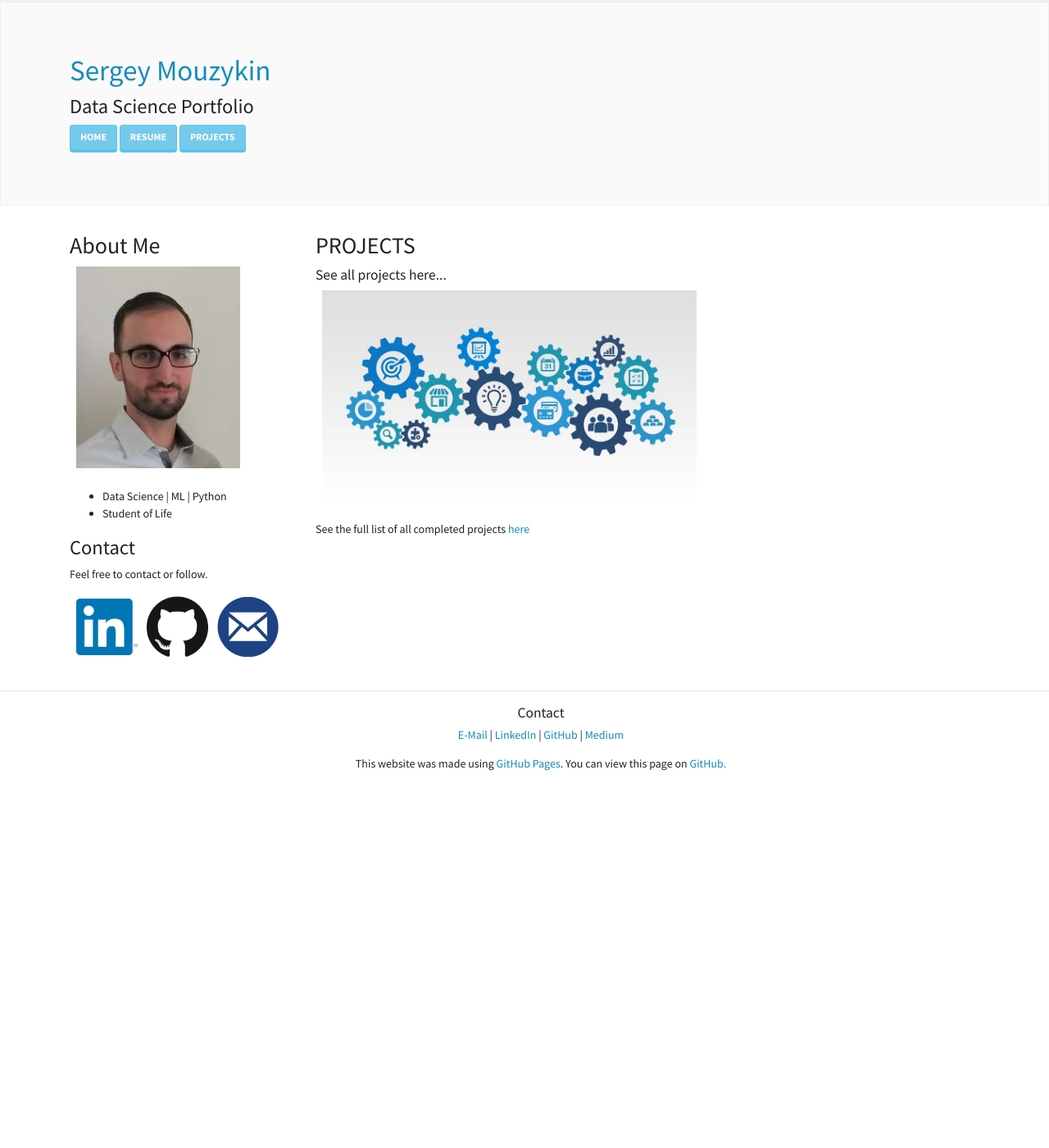
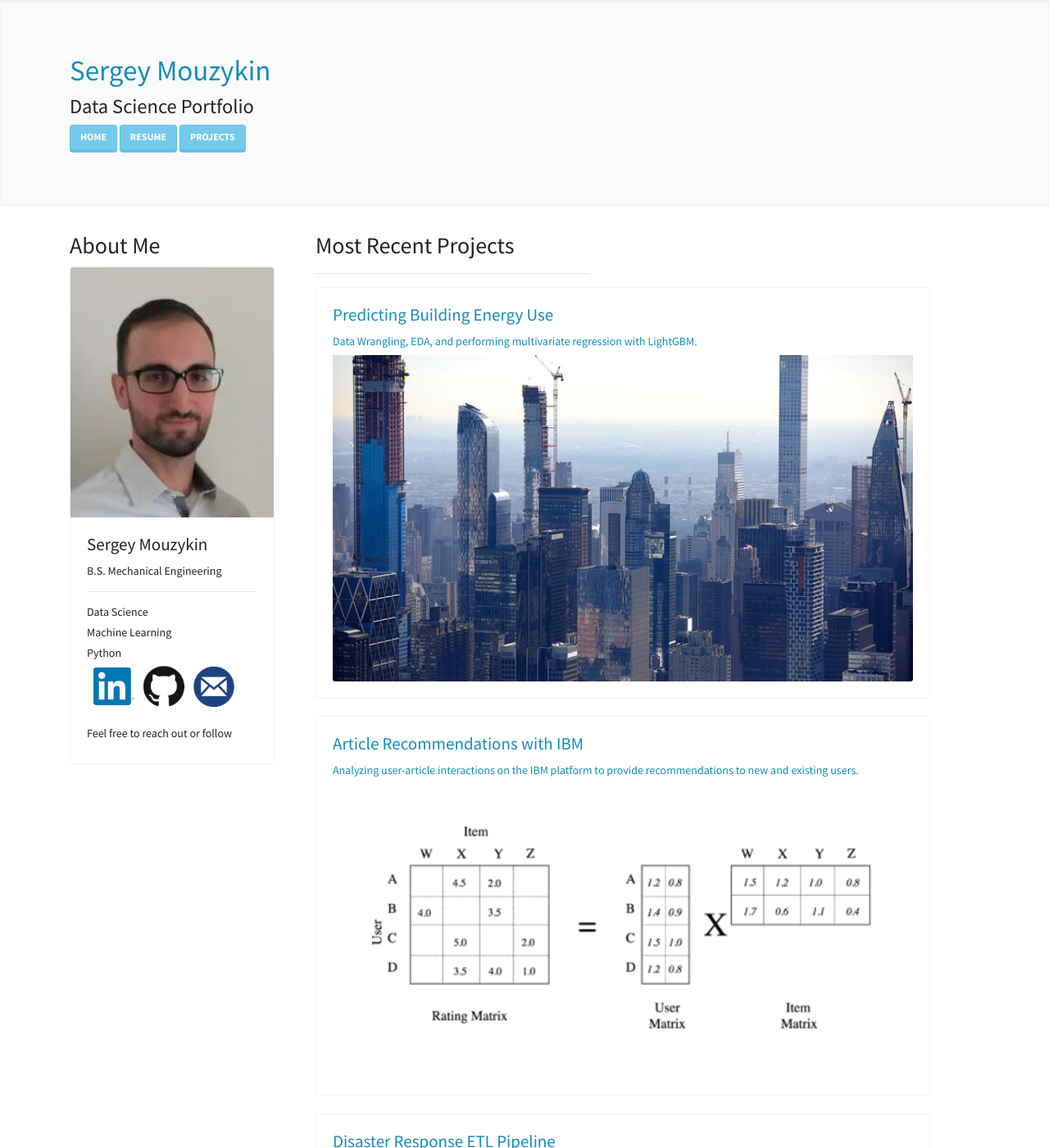
Before and after one commit to sergatron/sergatron.github.io, a Jekyll site: the page built from index.html, in a window 1280 px wide and 1400 px high. Shown: the whole window at 82% size. Built offline with Jekyll 4.4.1, drawn with Linux system fonts in a browser that asks for light colours; nearby versions of some CDN libraries; some of the changed text lies outside the part shown.

Commit message:
Update default and index layouts

```diff
--- a/_layouts/default.html
+++ b/_layouts/default.html
@@ -27,29 +27,36 @@
 				<div class="col-sm-3">
 					<!--Photo and About Me Column-->
 					<h2>About Me</h2>
-					<div class="img"><img src="assets/me_200.jpg" alt="my_face" class="img-fluid mb-4 ml-2"></div>
-					<ul>
-						<li>Data Science | ML | Python</li>
-						<li>Student of Life</li>
-					</ul>
+					<div class="card bg-light" style="width:250px">
+						<img class="card-img-top" src="assets/me_200.jpg" alt="Card image" style="width:100%">
+						<div class="card-body">
 
-				  <h3>Contact</h3>
-				  <p>Feel free to contact or follow.</p>
+							<h4 class="card-title">Sergey Mouzykin</h4>
+							<h6 class="card-text">B.S. Mechanical Engineering</h6>
+							<hr>
+							<h6 class="card-text">Data Science</h6>
+							<h6 class="card-text">Machine Learning</h6>
+							<h6 class="card-text">Python</h6>
+
 							<div id="follow-me" class="mt-2">
 								<!--social media buttons column-->
 								<a href="https://www.linkedin.com/in/sergey-mouzykin-bb144778/">
-								<img src="assets/linkedinlogo_75.png" alt="linkedin" class="img-fluid mb-4 ml-2">
+									<img src="assets/linkedinlogo_50.png" alt="linkedin" class="img-fluid mb-4 ml-2">
 								</a>
 
 								<a href="https://github.com/sergatron">
-								<img src="assets/githublogo_75.png" alt="github" class="img-fluid mb-4 ml-2">
+									<img src="assets/githublogo_50.png" alt="github" class="img-fluid mb-4 ml-2">
 								</a>
 
 								<a href="mailto:smouzykin@gmail.com">
-								<img src="assets/email_logo_75.png" alt="github" class="img-fluid mb-4 ml-2">
+									<img src="assets/email_logo_50.png" alt="github" class="img-fluid mb-4 ml-2">
 								</a>
+								<h6>Feel free to reach out or follow</h6>
 							</div>
-				  <hr class="d-sm-none">
+
+						</div>
+					  </div>
+
 				</div>
 
 				<div class="col-sm-8">
--- a/index.html
+++ b/index.html
@@ -3,15 +3,47 @@ layout: default
 title: Sergey Mouzykin
 ---
 
-<div class="col-sm-8">
+<div class="col-md-6">
+	<h2>Most Recent Projects</h2>
+	<hr>
+	<!-- First Card-->
+	<div class="card bg-light" style="width:750px">
+		<a href="https://sergatron.github.io/Predicting-Building-Energy-Use">
+			<div class="card-body">
+			<h4 class="card-title">Predicting Building Energy Use</h4>
+			<h6 class="card-text">Data Wrangling, EDA, and performing multivariate regression with LightGBM.</h6>
+			<img class="card-img-bottom" src="assets/nyc_skyscrapers.jpg" alt="NYC image" style="width:100%">
+		</a>
+		</div>
+	</div>
 
-	<h2>PROJECTS</h2>
-	<h5>See all projects here...</h5>
-	<div class="img">
-		<a href="/Projects">
-			<img src="/assets/gears.png" class="img-fluid mb-4 ml-2">
+	<br>
+	<!-- Second Card-->
+	<div class="card bg-light" style="width:750px">
+		<a href="https://sergatron.github.io/Recommendations-IBM">
+			<div class="card-body">
+			<h4 class="card-title">Article Recommendations with IBM</h4>
+			<h6 class="card-text">Analyzing user-article interactions on the IBM platform to provide recommendations to new and existing users.</h6>
+			<img class="card-img-bottom" src="assets/factorization.png" alt="user-item image" style="width:100%">
 		</a>
+		</div>
 	</div>
-	<p>See the full list of all completed projects <a href="/Projects">here</a></p>
+
 	<br>
+	<!-- Third Card-->
+	<div class="card bg-light" style="width:750px">
+		<a href="https://github.com/sergatron/disaster-response-project">
+			<div class="card-body">
+			<h4 class="card-title">Disaster Response ETL Pipeline</h4>
+			<h6 class="card-text">Performing ETL with unstructured text data and mutli-output classification to predict the needs for aid.</h6>
+			<img class="card-img-bottom" src="assets/disaster.jpg" alt="disaster image" style="width:100%">
+		</a>
+		</div>
+	</div>
+
+	<br>
+
+	<h5><a href="/Projects">See All Projects</a></h5>
+
+
 </div>
```
Lines whose indentation alone changed are shown as unchanged.
